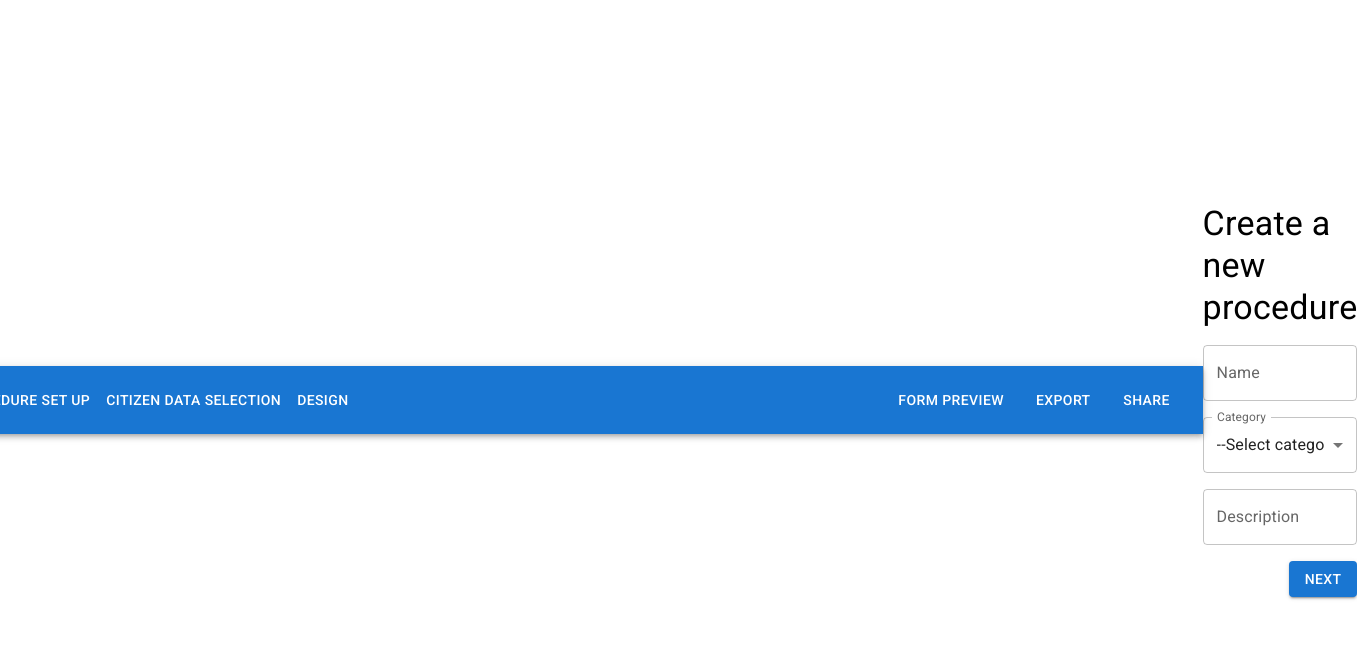
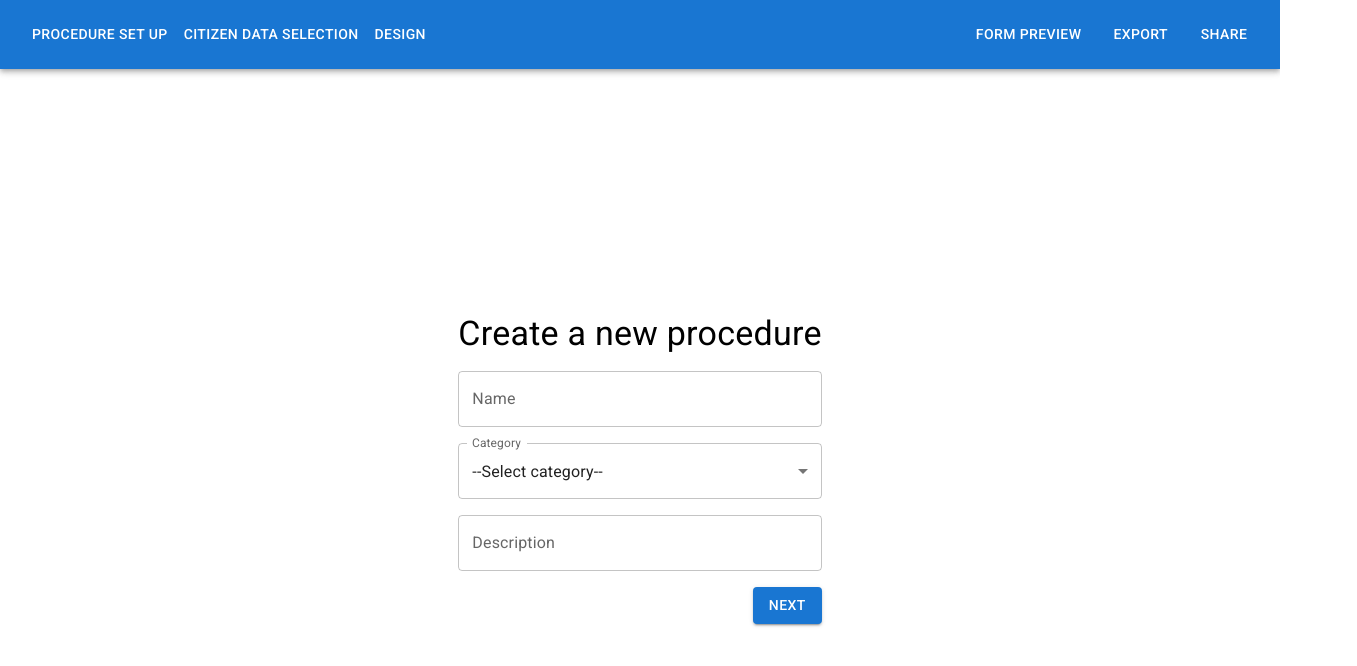
Before and after one commit to osoc22/project-digital-wallet, a React (Create React App) app: page / in a window 1280 px wide. Shown: the top 666 px of the page, 1357 px wide, since content can reach past the window. Built offline with nearby package versions, Linux system fonts and the light colour scheme.

Commit message:
Wrap app elements

```diff
--- a/src/App.tsx
+++ b/src/App.tsx
@@ -2,21 +2,23 @@ import ProcedureForm from "./components/ProcedureForm";
 import { Box } from "@mui/material";
 import { Routes, Route } from "react-router-dom";
 import ProcedureDesign from "./components/ProcedureDesign";
-import  Navbar from './components/Navbar';
+import Navbar from "./components/Navbar";
 
 export default function App() {
   return (
+    <>
+      <Navbar />
       <Box
         display="flex"
         justifyContent="center"
         alignItems="center"
         minHeight="100vh"
       >
-      <Navbar />
         <Routes>
           <Route path="/" element={<ProcedureForm />} />
           <Route path="design" element={<ProcedureDesign />} />
         </Routes>
       </Box>
+    </>
   );
 }
```
Lines whose indentation alone changed are shown as unchanged.
